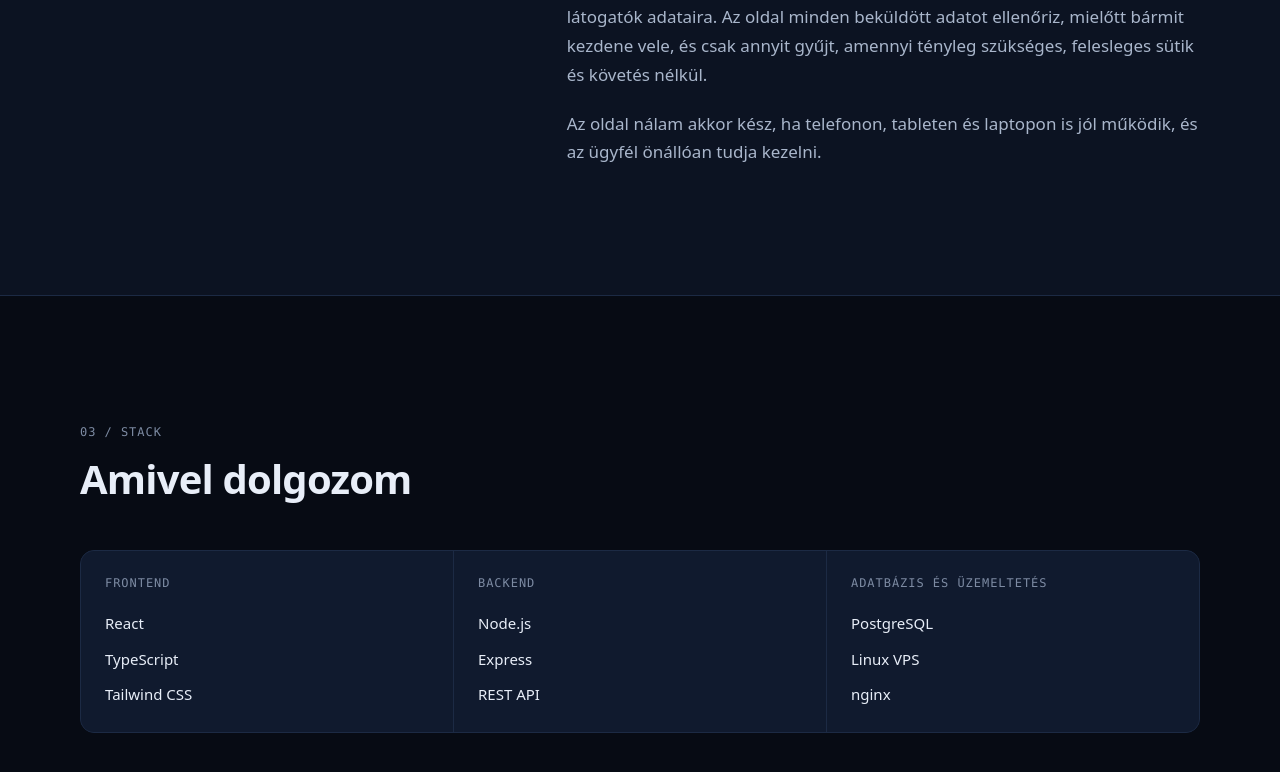
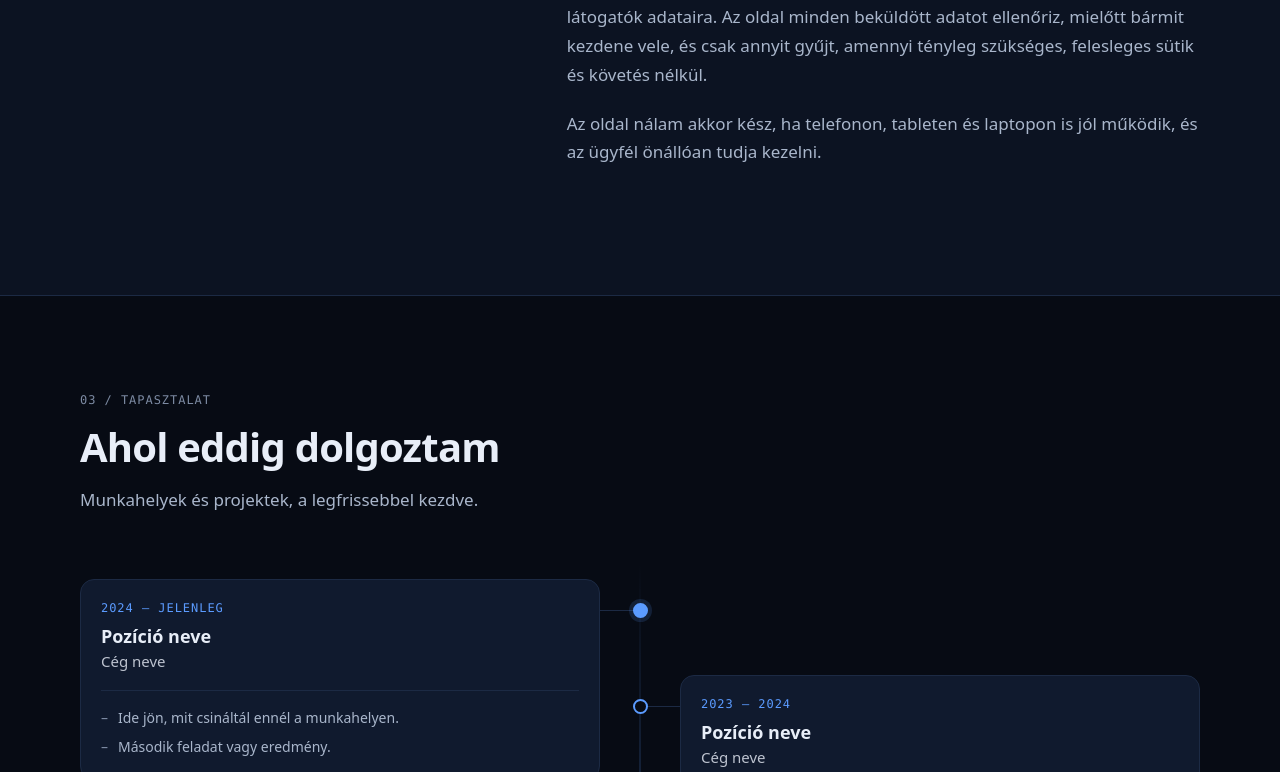
Before and after one commit to david0752/portfolio-website, a React (Vite) app in the folder frontend/: page / in a window 1280 px wide. Shown: the part 2028-2800 px from the top of the page. Built offline with nearby package versions, Linux system fonts and the light colour scheme.

Commit message:
Tapasztalat idővonal (helyőrző adatokkal), navbar link

```diff
--- a/frontend/src/components/Stack.tsx
+++ b/frontend/src/components/Stack.tsx
@@ -13,7 +13,7 @@ export function Stack() {
   const { t } = useI18n();
 
   return (
-    <section id="stack" className="border-t border-line">
+    <section id="stack" className="border-t border-line bg-deep-navy">
       <div className="mx-auto max-w-[1120px] px-5 py-[72px] md:px-8 md:py-24 xl:px-0 xl:py-32">
         <SectionHeading eyebrow={t.stack.eyebrow} title={t.stack.title} />
         <div className="mt-12 grid gap-px overflow-hidden rounded-[14px] border border-line bg-line md:grid-cols-3">
--- /dev/null
+++ b/frontend/src/components/Tapasztalat.tsx
@@ -0,0 +1,100 @@
+/**
+ * Kezdőlap „03 / Tapasztalat” blokkja: idővonal a content/experience.ts adataiból.
+ * Laptopon/asztalon középső függőleges vonal, a kártyák felváltva balra és jobbra, a jobb oszlop lejjebb
+ * kezdődik (cikcakk). Telefonon/tableten egy oszlop, a vonal bal oldalt. A pont a vonalon ül, egy
+ * vízszintes összekötő viszi a kártyáig; a folyamatban lévő munka pontja kitöltött kék.
+ */
+
+import { experience, type Experience } from "../content/experience.ts";
+import { useI18n } from "../i18n/I18nProvider.tsx";
+import { SectionHeading } from "./ui/SectionHeading.tsx";
+
+type Side = "left" | "right" | "mobile";
+
+// A pont és az összekötő helye oldalanként (a vonal a kártya szélétől 40px-re van).
+const DOT_POSITION: Record<Side, string> = {
+  left: "-right-[47.5px]",
+  right: "-left-[47.5px]",
+  mobile: "-left-10",
+};
+const CONNECTOR_POSITION: Record<Side, string> = {
+  left: "-right-10",
+  right: "-left-10",
+  mobile: "-left-8",
+};
+
+function TimelineItem({ item, side }: { item: Experience; side: Side }) {
+  const { t, lang } = useI18n();
+  const ongoing = !item.end;
+
+  return (
+    <li className="relative">
+      <span aria-hidden="true" className={`absolute top-[31px] h-px w-10 bg-line ${CONNECTOR_POSITION[side]}`} />
+      <span
+        aria-hidden="true"
+        className={`absolute top-6 h-[15px] w-[15px] rounded-full border-2 border-signal-blue ${DOT_POSITION[side]} ${
+          ongoing ? "bg-signal-blue shadow-[0_0_0_4px_rgb(91_155_255/0.15)]" : "bg-midnight"
+        }`}
+      />
+
+      <article className="rounded-[14px] border border-line bg-card-navy p-5 transition-colors duration-200 lg:hover:border-signal-blue/60">
+        <p className="font-mono text-xs tracking-[0.08em] text-signal-blue uppercase">
+          {item.start} – {item.end ?? t.experience.present}
+        </p>
+        <h3 className="mt-2 text-lg leading-snug font-semibold">{item.role[lang]}</h3>
+        <p className="text-[0.9375rem] text-ice-white/80">{item.company}</p>
+        <ul className="mt-4 space-y-1.5 border-t border-line pt-4 text-sm leading-relaxed">
+          {item.points[lang].map((point) => (
+            <li key={point} className="flex gap-2.5">
+              <span aria-hidden="true" className="text-slate">
+                –
+              </span>
+              {point}
+            </li>
+          ))}
+        </ul>
+      </article>
+    </li>
+  );
+}
+
+export function Tapasztalat() {
+  const { t } = useI18n();
+  const left = experience.filter((_, index) => index % 2 === 0);
+  const right = experience.filter((_, index) => index % 2 === 1);
+
+  return (
+    <section id="tapasztalat" className="border-t border-line">
+      <div className="mx-auto max-w-[1120px] px-5 py-[72px] md:px-8 md:py-24 xl:px-0">
+        <SectionHeading eyebrow={t.experience.eyebrow} title={t.experience.title} lead={t.experience.lead} />
+
+        <div className="relative mt-12">
+          {/* A függőleges vonal: telefonon bal oldalt, nagy képernyőn középen; a végein elhalványul. */}
+          <div
+            aria-hidden="true"
+            className="absolute top-0 bottom-0 left-[7px] w-px bg-gradient-to-b from-transparent via-signal-blue/35 to-transparent lg:left-1/2 lg:-translate-x-1/2"
+          />
+
+          <ol className="space-y-8 pl-10 lg:hidden">
+            {experience.map((item) => (
+              <TimelineItem key={`${item.start}-${item.end}`} item={item} side="mobile" />
+            ))}
+          </ol>
+
+          <div className="hidden grid-cols-2 gap-x-20 lg:grid">
+            <ol className="space-y-12 py-4">
+              {left.map((item) => (
+                <TimelineItem key={`${item.start}-${item.end}`} item={item} side="left" />
+              ))}
+            </ol>
+            <ol className="space-y-12 pt-28 pb-4">
+              {right.map((item) => (
+                <TimelineItem key={`${item.start}-${item.end}`} item={item} side="right" />
+              ))}
+            </ol>
+          </div>
+        </div>
+      </div>
+    </section>
+  );
+}
--- a/frontend/src/components/layout/Navbar.tsx
+++ b/frontend/src/components/layout/Navbar.tsx
@@ -29,6 +29,7 @@ export function Navbar() {
   const links = [
     { hash: "munkak", label: t.nav.work },
     { hash: "rolam", label: t.nav.about },
+    { hash: "tapasztalat", label: t.nav.experience },
     { hash: "stack", label: t.nav.stack },
     { hash: "kapcsolat", label: t.nav.contact },
   ];
--- /dev/null
+++ b/frontend/src/content/experience.ts
@@ -0,0 +1,28 @@
+/**
+ * Szakmai tapasztalat a kezdőlap Tapasztalat idővonalához, a legfrissebb elöl.
+ * HELYŐRZŐ ADATOK: a valódi munkahelyeket a fejlesztő adja meg; kitalált adat nem kerülhet ide.
+ * end üresen = jelenleg is tart.
+ */
+
+import type { Lang } from "../i18n/I18nProvider.tsx";
+
+export interface Experience {
+  start: string;
+  end?: string;
+  role: Record<Lang, string>;
+  company: string;
+  points: Record<Lang, string[]>;
+}
+
+const placeholder = (start: string, end?: string): Experience => ({
+  start,
+  end,
+  role: { hu: "Pozíció neve", en: "Job title" },
+  company: "Cég neve",
+  points: {
+    hu: ["Ide jön, mit csináltál ennél a munkahelyen.", "Második feladat vagy eredmény."],
+    en: ["What you did at this job goes here.", "A second task or result."],
+  },
+});
+
+export const experience: Experience[] = [placeholder("2024"), placeholder("2023", "2024"), placeholder("2021", "2023")];
--- a/frontend/src/i18n/en.ts
+++ b/frontend/src/i18n/en.ts
@@ -8,6 +8,7 @@ export const en: Messages = {
   nav: {
     work: "My work",
     about: "About",
+    experience: "Experience",
     stack: "Stack",
     contact: "Contact",
     cta: "Get in touch",
@@ -43,8 +44,14 @@ export const en: Messages = {
       "For me a site is done when it works well on phones, tablets and laptops, and the client can run it on their own.",
     ],
   },
+  experience: {
+    eyebrow: "03 / Experience",
+    title: "Where I've worked",
+    lead: "Jobs and projects, most recent first.",
+    present: "present",
+  },
   stack: {
-    eyebrow: "03 / Stack",
+    eyebrow: "04 / Stack",
     title: "What I work with",
     groups: {
       frontend: "Frontend",
@@ -53,7 +60,7 @@ export const en: Messages = {
     },
   },
   contact: {
-    eyebrow: "04 / Contact",
+    eyebrow: "05 / Contact",
     title: "Have a project in mind?",
     lead: "Tell me briefly how I can help. I usually reply within one or two working days.",
     emailLabel: "E-mail",
--- a/frontend/src/i18n/hu.ts
+++ b/frontend/src/i18n/hu.ts
@@ -7,6 +7,7 @@ export const hu = {
   nav: {
     work: "Munkáim",
     about: "Rólam",
+    experience: "Tapasztalat",
     stack: "Stack",
     contact: "Kapcsolat",
     cta: "Írj nekem",
@@ -42,8 +43,14 @@ export const hu = {
       "Az oldal nálam akkor kész, ha telefonon, tableten és laptopon is jól működik, és az ügyfél önállóan tudja kezelni.",
     ],
   },
+  experience: {
+    eyebrow: "03 / Tapasztalat",
+    title: "Ahol eddig dolgoztam",
+    lead: "Munkahelyek és projektek, a legfrissebbel kezdve.",
+    present: "jelenleg",
+  },
   stack: {
-    eyebrow: "03 / Stack",
+    eyebrow: "04 / Stack",
     title: "Amivel dolgozom",
     groups: {
       frontend: "Frontend",
@@ -52,7 +59,7 @@ export const hu = {
     },
   },
   contact: {
-    eyebrow: "04 / Kapcsolat",
+    eyebrow: "05 / Kapcsolat",
     title: "Van egy projekted?",
     lead: "Írd meg röviden, miben segíthetek. Általában egy-két munkanapon belül válaszolok.",
     emailLabel: "E-mail",
--- a/frontend/src/pages/Kezdolap.tsx
+++ b/frontend/src/pages/Kezdolap.tsx
@@ -1,10 +1,11 @@
-// Kezdőlap: Hero, Munkák, Rólam, Stack, Kapcsolat.
+// Kezdőlap: Hero, Munkák, Rólam, Tapasztalat, Stack, Kapcsolat.
 
 import { Hero } from "../components/Hero.tsx";
 import { Kapcsolat } from "../components/Kapcsolat.tsx";
 import { Munkak } from "../components/Munkak.tsx";
 import { Rolam } from "../components/Rolam.tsx";
 import { Stack } from "../components/Stack.tsx";
+import { Tapasztalat } from "../components/Tapasztalat.tsx";
 import { usePageTitle } from "../hooks/usePageTitle.ts";
 import { useI18n } from "../i18n/I18nProvider.tsx";
 
@@ -17,6 +18,7 @@ export function Kezdolap() {
       <Hero />
       <Munkak />
       <Rolam />
+      <Tapasztalat />
       <Stack />
       <Kapcsolat />
     </>
```
